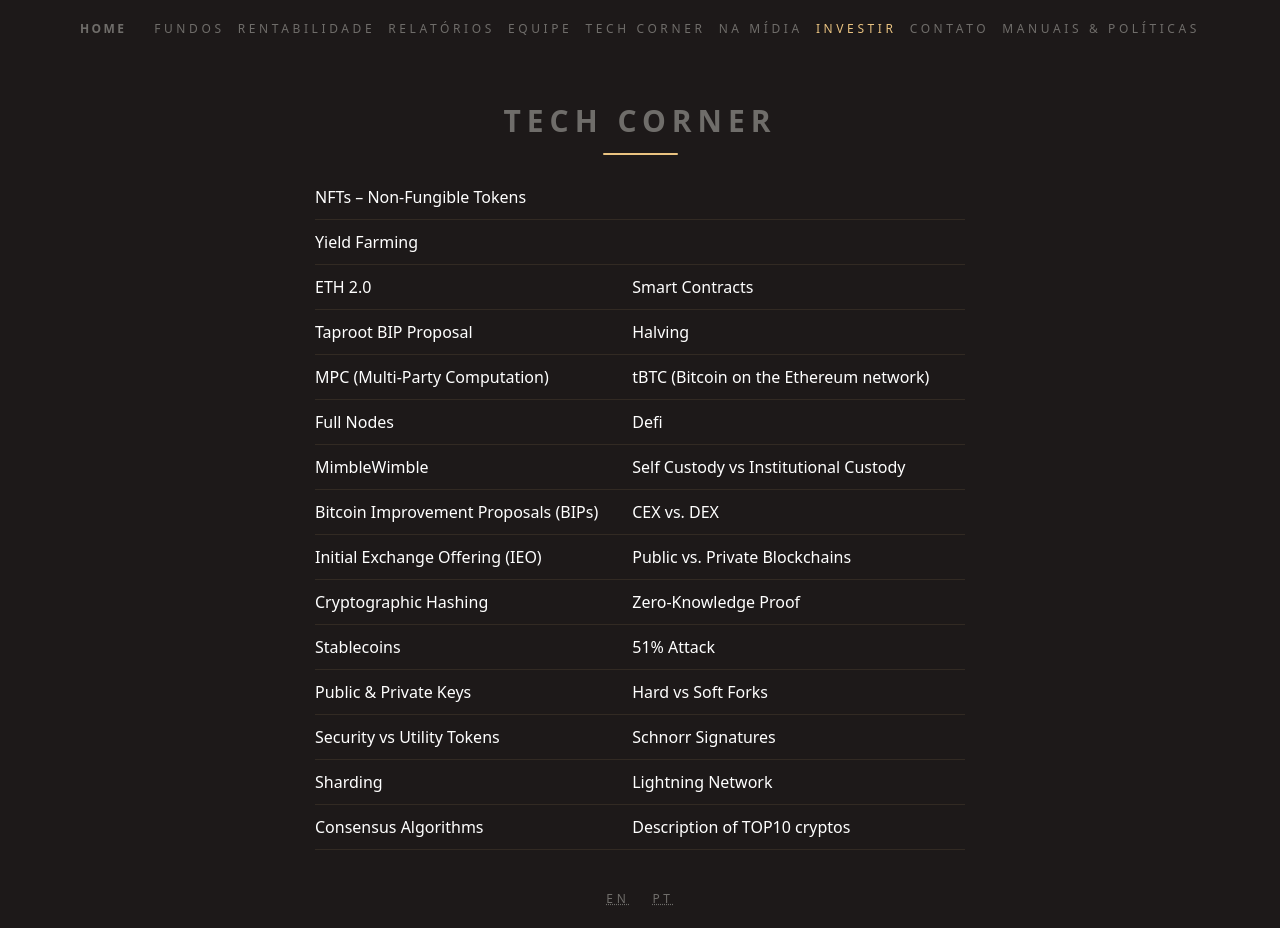
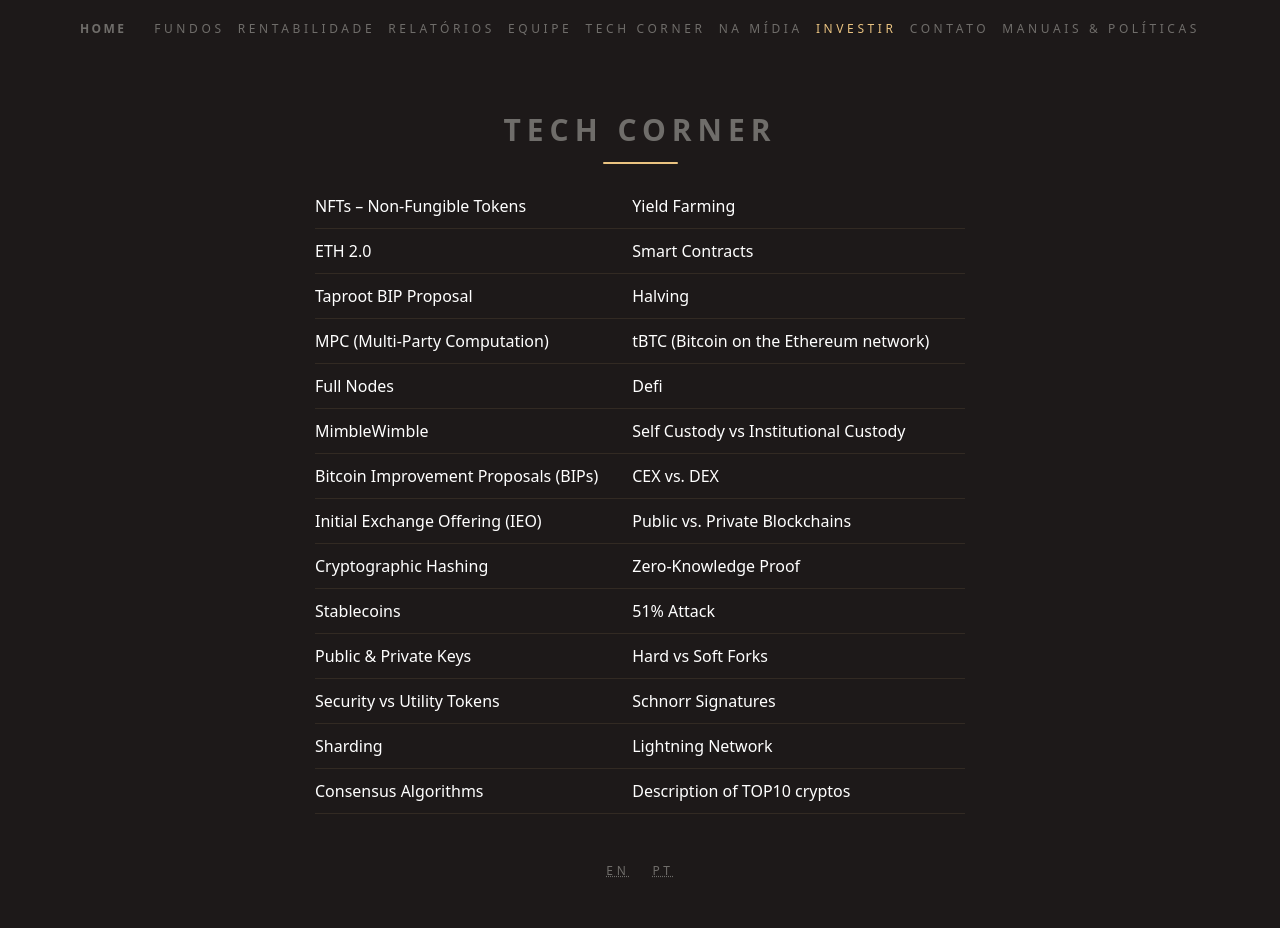
Before and after one commit to ateliedetemas/blpcrypto, a Jekyll site: the page built from _pages/tech-corner.md, in a window 1280 px wide. Built offline with Jekyll 4.4.1, drawn with Linux system fonts in a browser that asks for light colours; after the commit the page ends 900 px from its top, so only the background shows below that.

```diff
--- a/_pages/tech-corner.md
+++ b/_pages/tech-corner.md
@@ -3,8 +3,7 @@ lang: pt
 layout: page
 title: Tech Corner
 ---
-|[NFTs – Non-Fungible Tokens]({{ '/assets/documents/NFT.PDF' }})
-[Yield Farming]({{ "/assets/documents/tech-corner/2020/07.pdf" }}) |
+|[NFTs – Non-Fungible Tokens]({{ '/assets/documents/NFT.PDF' }}) | [Yield Farming]({{ "/assets/documents/tech-corner/2020/07.pdf" }})
 [ETH 2.0]({{ "/assets/documents/tech-corner/2020/03.pdf" }}) | [Smart Contracts]({{ "/assets/documents/tech-corner/2020/04.pdf" }})
 [Taproot BIP Proposal]({{ "/assets/documents/tech-corner/2020/01.pdf" }}) |  [Halving]({{ "/assets/documents/tech-corner/2020/02.pdf" }})
 [MPC (Multi-Party Computation)]({{ "/assets/documents/tech-corner/2019/11.pdf" }}) |  [tBTC (Bitcoin on the Ethereum network)]({{ "/assets/documents/tech-corner/2019/12.pdf" }})
```
